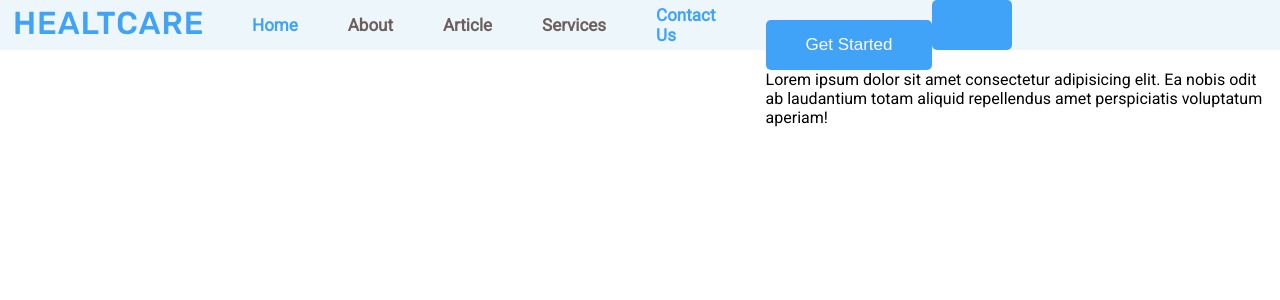
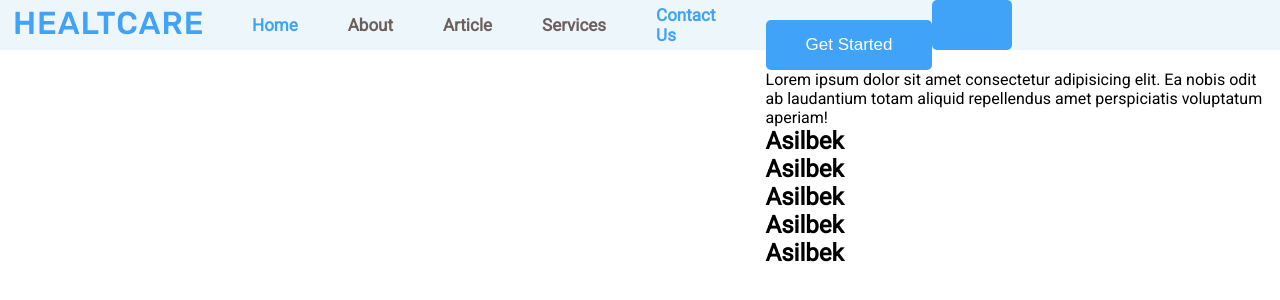
Before and after one commit to MedicWebSite/FrontendStage, a React (Create React App) app: page / in a window 1280 px wide. Shown: the top 300 px of the page. Built offline with nearby package versions, Linux system fonts and the light colour scheme; a web font is replaced by a local one.

Commit message:
Asilbek added

```diff
--- a/src/layout/nav/Nav.jsx
+++ b/src/layout/nav/Nav.jsx
@@ -20,6 +20,11 @@ const Nav = () => {
           <button>Get Started</button>
           <button></button>
           <p>Lorem ipsum dolor sit amet consectetur adipisicing elit. Ea nobis odit ab laudantium totam aliquid repellendus amet perspiciatis voluptatum aperiam!</p>
+          <h2>Asilbek</h2>
+          <h2>Asilbek</h2>
+          <h2>Asilbek</h2>
+          <h2>Asilbek</h2>
+          <h2>Asilbek</h2>
         </div>
       </div>
     </nav>
```
